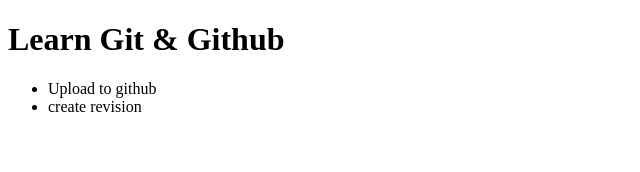
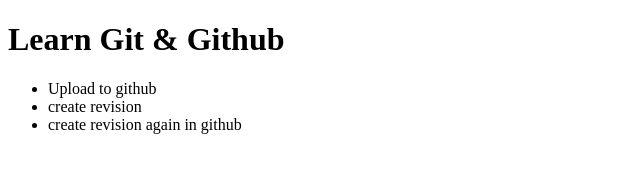
Before and after one commit to HarisMI/learn-github, a plain HTML site: page index.html in a window 1280 px wide. Shown: the whole page, without its empty margins (0-640 px from the left). Drawn offline with Linux system fonts and the light colour scheme.

Commit message:
update again index.html

```diff
--- a/index.html
+++ b/index.html
@@ -11,6 +11,7 @@
     <ul>
         <li>Upload to github</li>
         <li>create revision</li>
+        <li>create revision again in github</li>
     </ul>
 </body>
 </html>
```
